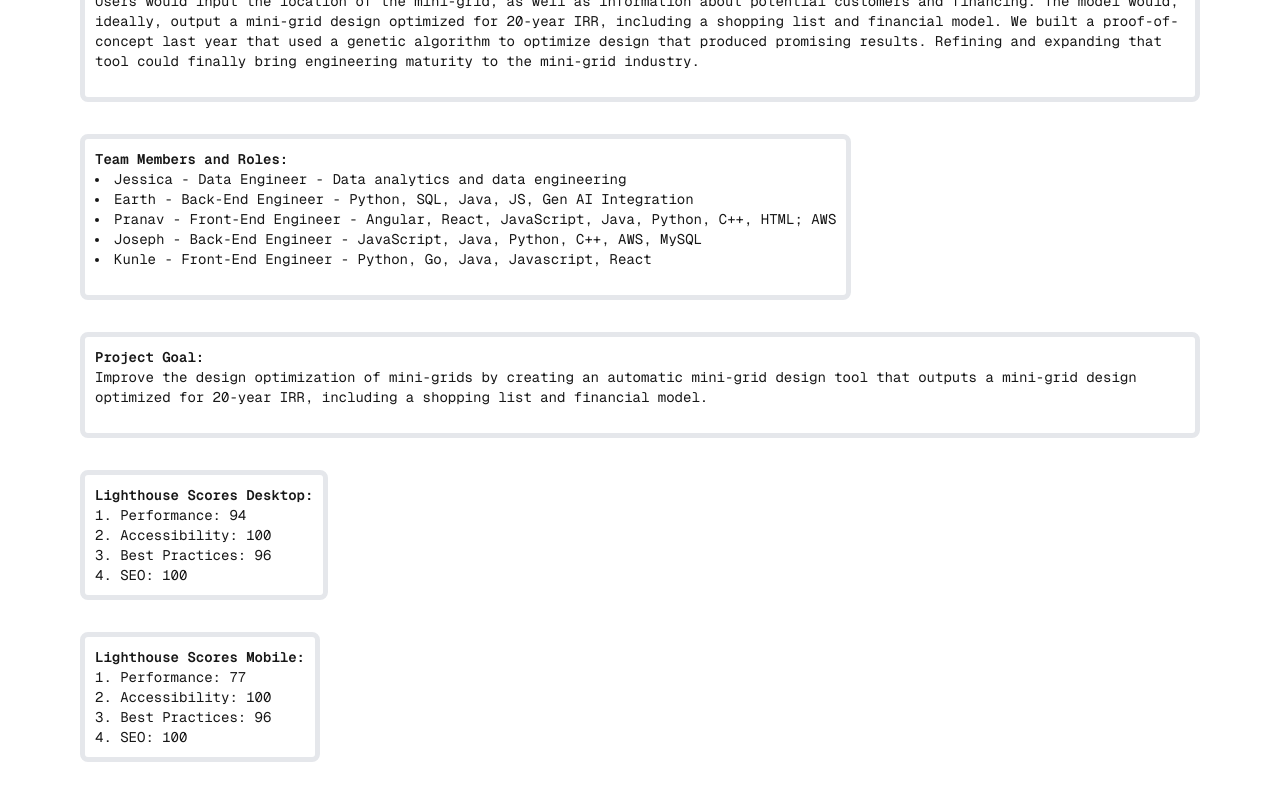
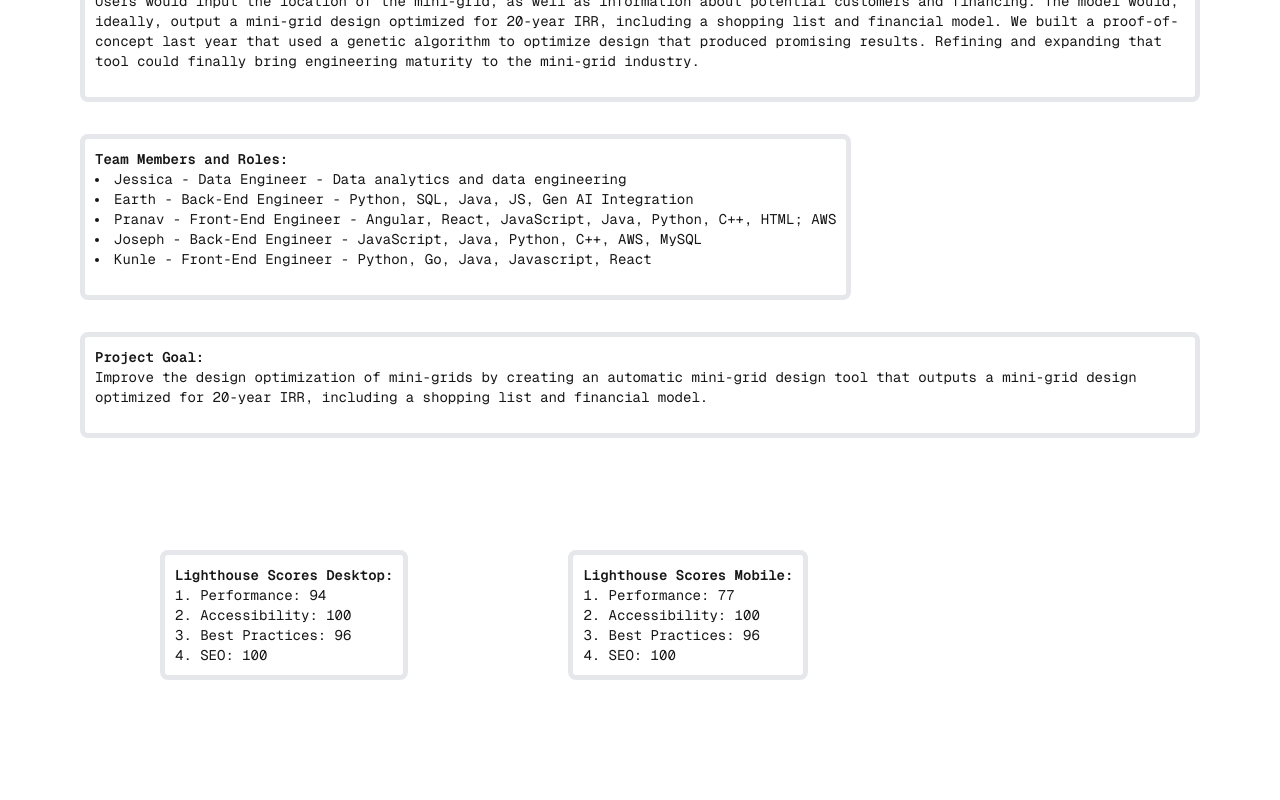
Before and after one commit to MgenGlder/nextjs-boilerplate, a Next.js app: page / in a window 1280 px wide. Shown: the part 300-1100 px from the top of the page. Built offline with nearby package versions, Linux system fonts and the light colour scheme.

Commit message:
fix: Add padding and in-line flow for lighthouse scores

```diff
--- a/app/page.tsx
+++ b/app/page.tsx
@@ -33,7 +33,8 @@ export default function Home() {
         </section>
 
         {/* Lighthouse Scores */}
-        <section className="text-sm text-center sm:text-left font-[family-name:var(--font-geist-mono)] border-thick">
+        <div className="flex">
+          <section className="text-sm text-center sm:text-left font-[family-name:var(--font-geist-mono)] border-thick m-20">
             <h2 className="font-bold">Lighthouse Scores Desktop:</h2>
             <ul className="list-inside list-decimal">
               <li>Performance: 94</li>
@@ -42,7 +43,7 @@ export default function Home() {
               <li>SEO: 100</li>
             </ul>
           </section>
-        <section className="text-sm text-center sm:text-left font-[family-name:var(--font-geist-mono)] border-thick">
+          <section className="text-sm text-center sm:text-left font-[family-name:var(--font-geist-mono)] border-thick m-20">
             <h2 className="font-bold">Lighthouse Scores Mobile:</h2>
             <ul className="list-inside list-decimal">
               <li>Performance: 77</li>
@@ -51,6 +52,7 @@ export default function Home() {
               <li>SEO: 100</li>
             </ul>
           </section>
+        </div>
       </main>
     </div>
   );
```
Lines whose indentation alone changed are shown as unchanged.
